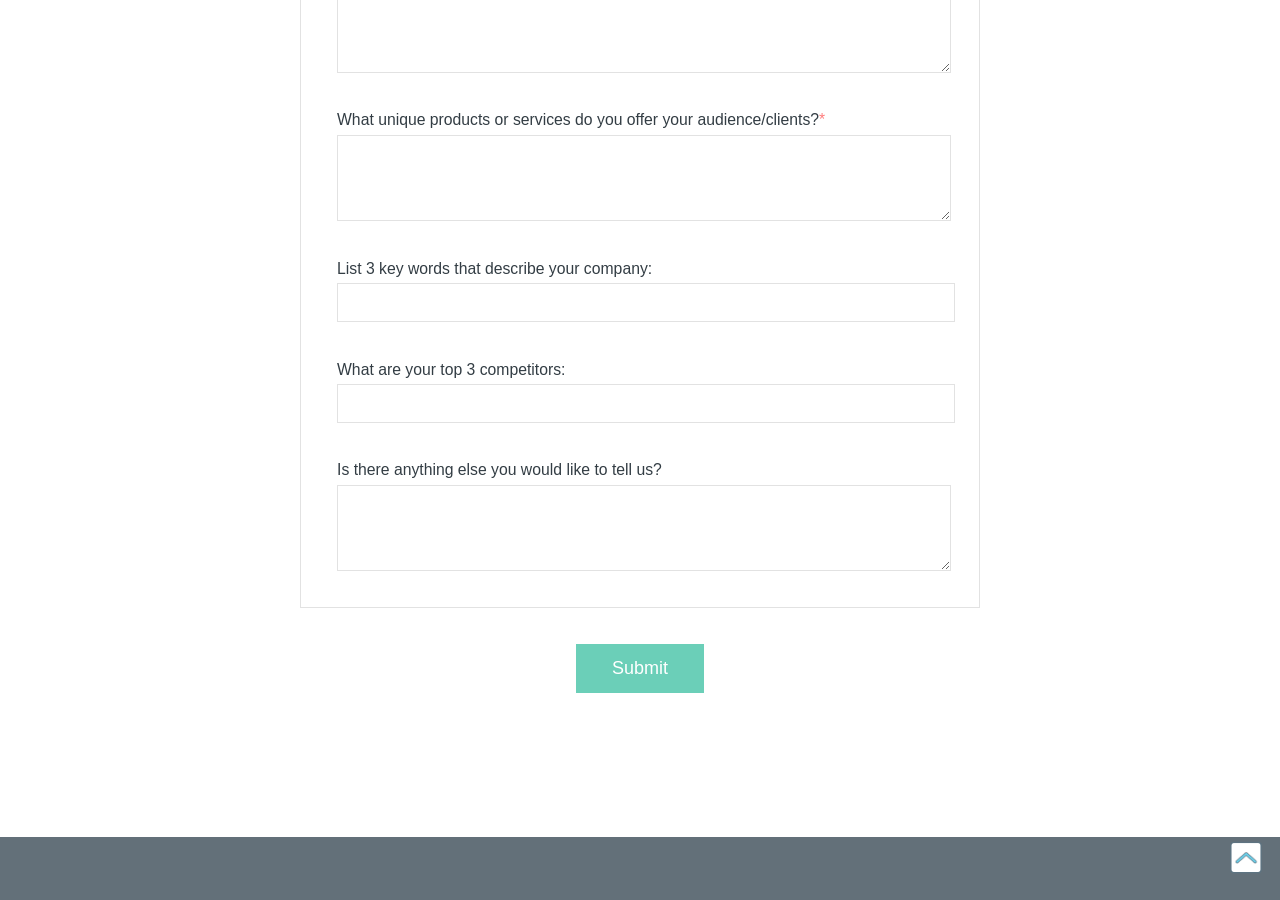
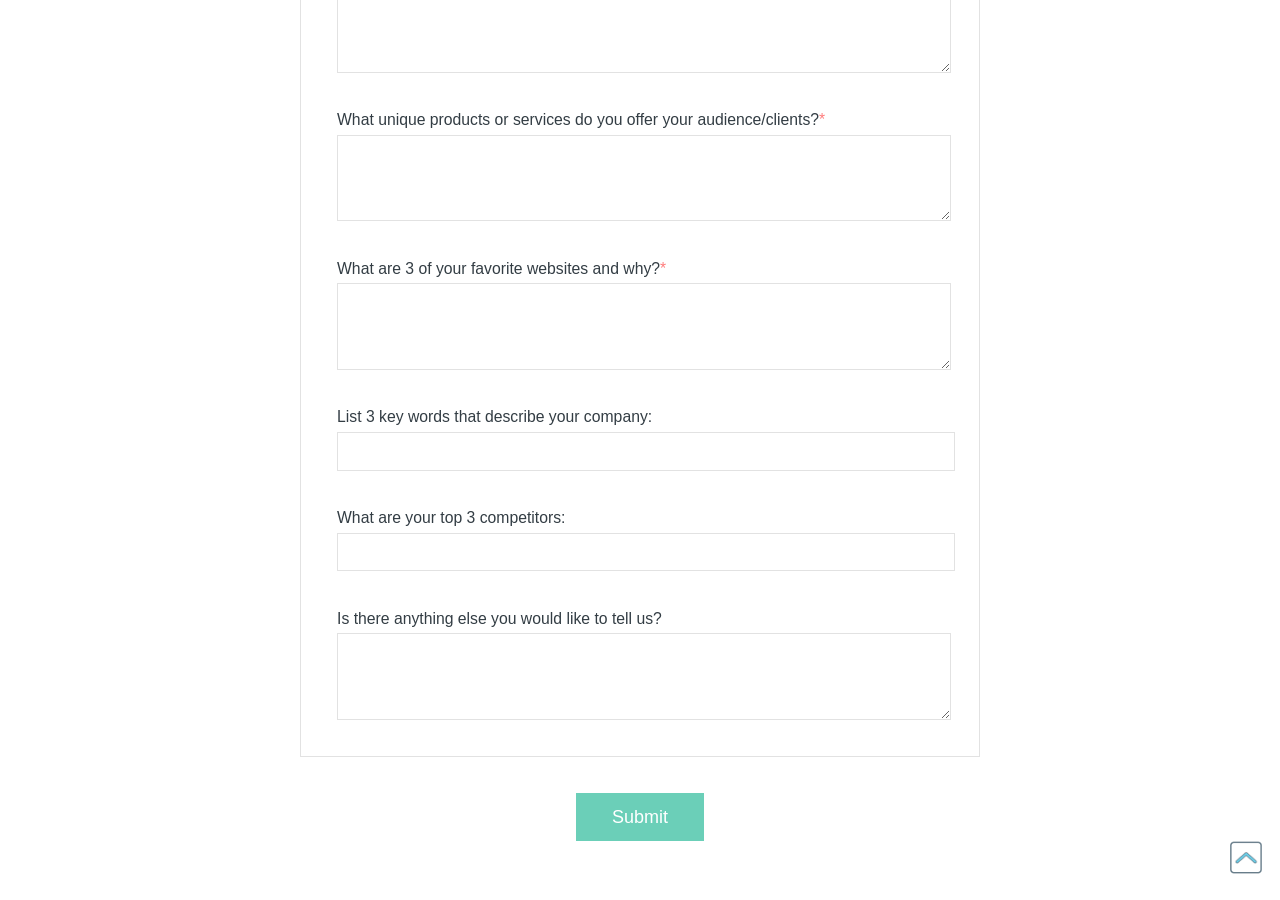
Before and after one commit to graymintmoon/graymintmoon.github.io, a Jekyll site: the page built from contact.md, in a window 1280 px wide and 900 px high, scrolled down 2269 px. Built offline with Jekyll 4.4.1, drawn with Linux system fonts in a browser that asks for light colours; nearby versions of some CDN libraries; some web fonts are replaced.

Commit message:
contact services update

```diff
--- a/contact.md
+++ b/contact.md
@@ -104,6 +104,9 @@ title: Contact
 			<label class="form_label" for="products-services">What unique products or services do you offer your audience/clients?<span class="text_red">*</span></label>
 			<textarea class="form_textarea" rows="3" type="text" name="products-services" required></textarea>
 
+			<label class="form_label" for="favorite-sites">What are 3 of your favorite websites and why?<span class="text_red">*</span></label>
+			<textarea class="form_textarea" rows="3" type="text" name="favorite-sites" required></textarea>
+
 			<label class="form_label" for="3 words">List 3 key words that describe your company:</label>
 			<input type="text" class="form_input" name="3 words">
 
```
Also changed, not shown: services.md (+1 -1 lines).
